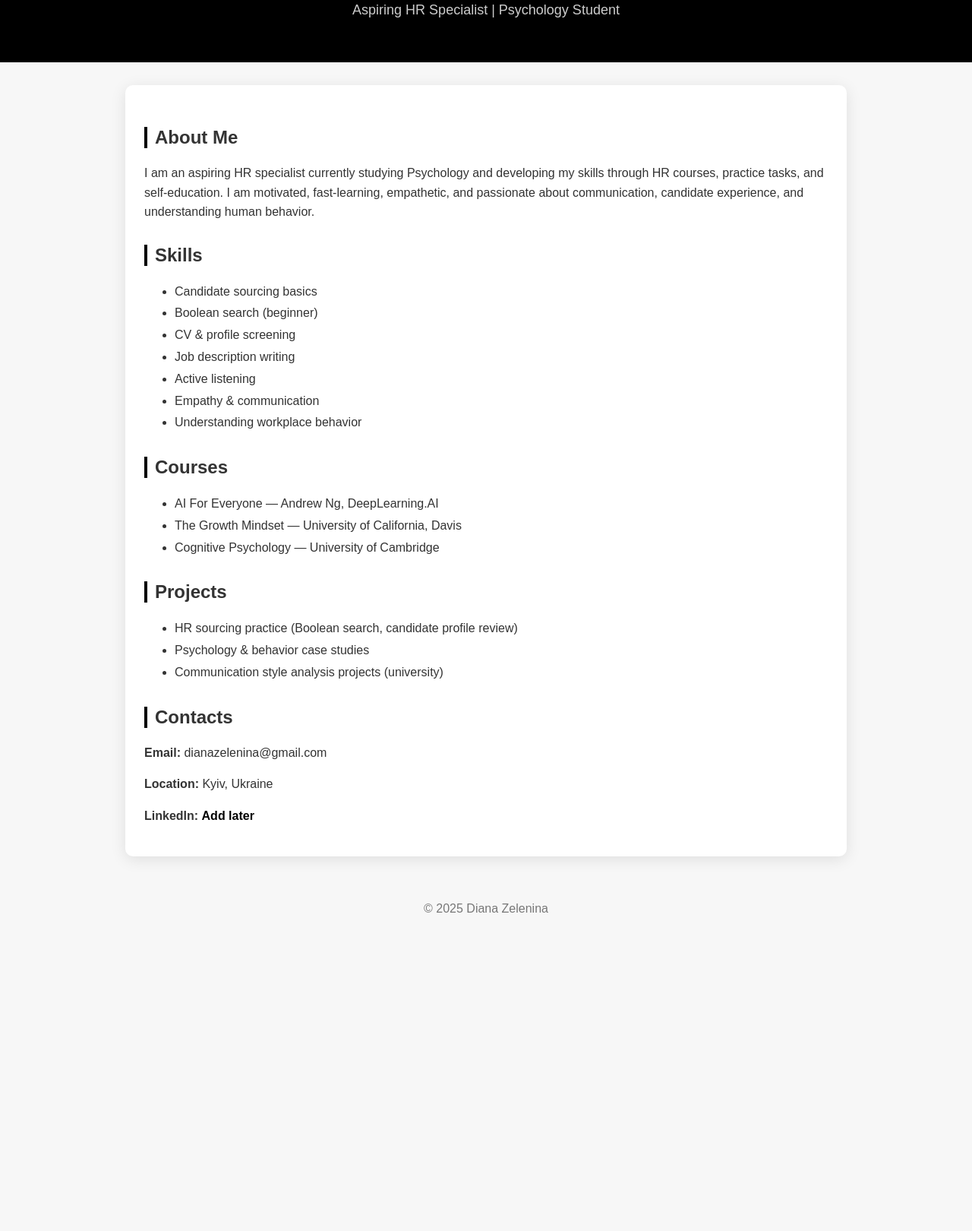
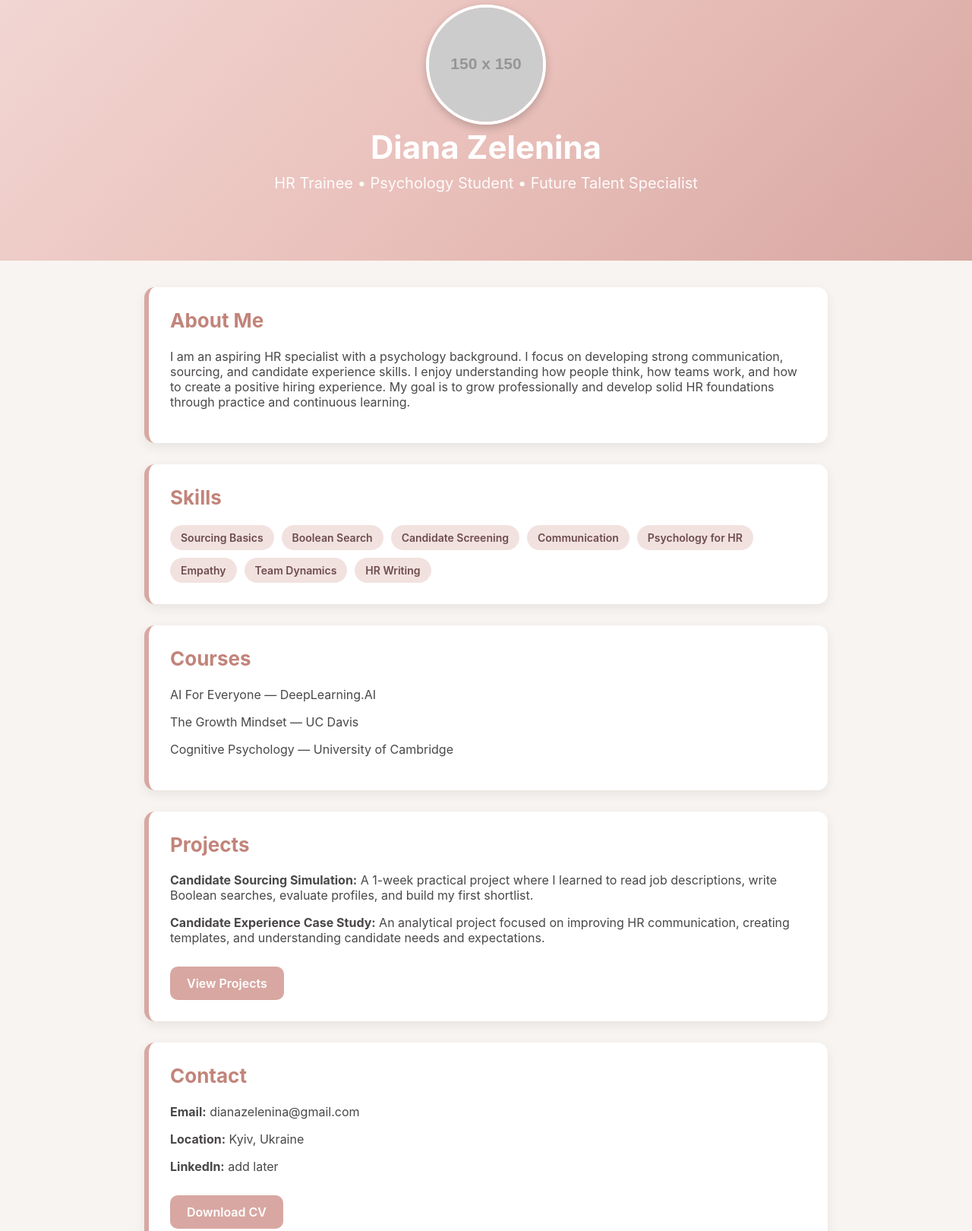
Before and after one commit to dianazelenina/diana-hr-portfolio, a plain HTML site: page index.html in a window 1280 px wide. Shown: the part 89-1709 px from the top of the page at 76% size. Before the commit the page ends 1314 px from the top, so only its background shows below. Drawn offline with Linux system fonts and the light colour scheme; placeholder pictures from the web are drawn by us.

Commit message:
Update index.html

```diff
--- a/index.html
+++ b/index.html
@@ -1,76 +1,107 @@
+
 <!DOCTYPE html>
 <html lang="en">
 <head>
-    <meta charset="UTF-8">
-    <meta name="viewport" content="width=device-width, initial-scale=1.0">
-    <title>Diana Zelenina – HR Trainee Portfolio</title>
+    <meta charset="UTF-8" />
+    <meta name="viewport" content="width=device-width, initial-scale=1.0" />
+    <title>Diana Zelenina – HR Portfolio</title>
     <style>
         body {
-            background-color: #f7f7f7;
-            font-family: Arial, sans-serif;
             margin: 0;
-            padding: 0;
-            color: #333;
+            font-family: "Inter", Arial, sans-serif;
+            background-color: #f8f4f1; /* beige */
+            color: #4a4747;
         }
 
+        /* HEADER */
         header {
-            background-color: #000;
-            color: #fff;
-            padding: 40px 20px;
+            background: linear-gradient(135deg, #f2d8d5, #eac1bc, #d8a7a1);
+            padding: 70px 20px;
             text-align: center;
+            color: white;
+        }
+        header h1 {
+            margin: 0;
+            font-size: 42px;
+            font-weight: 700;
+        }
+        header p {
+            opacity: 0.95;
+            font-size: 20px;
+            margin-top: 10px;
         }
 
-        header h1 {
-            margin: 0;
-            font-size: 36px;
-            letter-spacing: 1px;
+        .photo {
+            width: 150px;
+            height: 150px;
+            border-radius: 50%;
+            margin-top: 25px;
+            object-fit: cover;
+            border: 4px solid #ffffff;
+            box-shadow: 0 4px 12px rgba(0,0,0,0.2);
         }
 
-        header p {
-            margin-top: 10px;
-            font-size: 18px;
-            color: #ccc;
+        /* GENERAL CONTAINER */
+        .container {
+            width: 92%;
+            max-width: 900px;
+            margin: 35px auto;
         }
 
-        .container {
-            width: 90%;
-            max-width: 900px;
-            margin: 30px auto;
-            background: #fff;
-            padding: 25px;
-            border-radius: 10px;
-            box-shadow: 0 4px 20px rgba(0,0,0,0.1);
+        /* SECTION CARD */
+        .section {
+            background: #ffffff;
+            padding: 28px;
+            border-radius: 14px;
+            margin-bottom: 28px;
+            border-left: 6px solid #d8a7a1; /* rose gold accent */
+            box-shadow: 0 5px 15px rgba(0,0,0,0.07);
+        }
+        .section h2 {
+            margin-top: 0;
+            font-size: 26px;
+            color: #c2847a;
+            font-weight: 700;
         }
 
-        h2 {
-            border-left: 4px solid #000;
-            padding-left: 10px;
-            margin-top: 30px;
+        /* SKILLS TAGS */
+        .tags {
+            display: flex;
+            flex-wrap: wrap;
+            gap: 10px;
+            margin-top: 15px;
+        }
+        .tag {
+            padding: 8px 14px;
+            background-color: #f2e2df;
+            color: #6d4c4c;
+            border-radius: 20px;
+            font-size: 14px;
+            font-weight: 600;
         }
 
-        .section p {
-            line-height: 1.6;
+        /* BUTTON */
+        .btn {
+            display: inline-block;
+            padding: 12px 22px;
+            background-color: #d8a7a1;
+            color: white;
+            font-weight: 600;
+            border-radius: 10px;
+            text-decoration: none;
+            margin-top: 12px;
+            transition: 0.2s;
         }
-
-        ul {
-            line-height: 1.8;
+        .btn:hover {
+            background-color: #c98f88;
         }
 
         footer {
             text-align: center;
-            padding: 20px;
+            padding: 25px;
+            color: #8a8989;
+            font-size: 14px;
             margin-top: 40px;
-            color: #777;
-        }
-
-        a {
-            color: #000;
-            text-decoration: none;
-            font-weight: bold;
-        }
-
-        a:hover {
-            text-decoration: underline;
         }
     </style>
 </head>
@@ -78,63 +109,74 @@
 <body>
 
 <header>
+    <img src="https://via.placeholder.com/150" alt="Your Photo" class="photo" />
     <h1>Diana Zelenina</h1>
-    <p>Aspiring HR Specialist | Psychology Student</p>
+    <p>HR Trainee • Psychology Student • Future Talent Specialist</p>
 </header>
 
 <div class="container">
 
+    <!-- ABOUT ME -->
     <div class="section">
         <h2>About Me</h2>
         <p>
-            I am an aspiring HR specialist currently studying Psychology and developing my skills through
-            HR courses, practice tasks, and self-education. I am motivated, fast-learning, empathetic, and
-            passionate about communication, candidate experience, and understanding human behavior.
+            I am an aspiring HR specialist with a psychology background. I focus on developing strong communication,
+            sourcing, and candidate experience skills. I enjoy understanding how people think, how teams work, and how
+            to create a positive hiring experience. My goal is to grow professionally and develop solid HR foundations
+            through practice and continuous learning.
         </p>
     </div>
 
+    <!-- SKILLS -->
     <div class="section">
         <h2>Skills</h2>
-        <ul>
-            <li>Candidate sourcing basics</li>
-            <li>Boolean search (beginner)</li>
-            <li>CV & profile screening</li>
-            <li>Job description writing</li>
-            <li>Active listening</li>
-            <li>Empathy & communication</li>
-            <li>Understanding workplace behavior</li>
-        </ul>
+        <div class="tags">
+            <div class="tag">Sourcing Basics</div>
+            <div class="tag">Boolean Search</div>
+            <div class="tag">Candidate Screening</div>
+            <div class="tag">Communication</div>
+            <div class="tag">Psychology for HR</div>
+            <div class="tag">Empathy</div>
+            <div class="tag">Team Dynamics</div>
+            <div class="tag">HR Writing</div>
+        </div>
     </div>
 
+    <!-- COURSES -->
     <div class="section">
         <h2>Courses</h2>
-        <ul>
-            <li>AI For Everyone — Andrew Ng, DeepLearning.AI</li>
-            <li>The Growth Mindset — University of California, Davis</li>
-            <li>Cognitive Psychology — University of Cambridge</li>
-        </ul>
+        <p>AI For Everyone — DeepLearning.AI</p>
+        <p>The Growth Mindset — UC Davis</p>
+        <p>Cognitive Psychology — University of Cambridge</p>
     </div>
 
+    <!-- PROJECTS -->
     <div class="section">
         <h2>Projects</h2>
-        <ul>
-            <li>HR sourcing practice (Boolean search, candidate profile review)</li>
-            <li>Psychology & behavior case studies</li>
-            <li>Communication style analysis projects (university)</li>
-        </ul>
+        <p><strong>Candidate Sourcing Simulation:</strong>
+        A 1-week practical project where I learned to read job descriptions, write Boolean searches,
+        evaluate profiles, and build my first shortlist.</p>
+
+        <p><strong>Candidate Experience Case Study:</strong>
+        An analytical project focused on improving HR communication, creating templates, and understanding
+        candidate needs and expectations.</p>
+
+        <a href="#" class="btn">View Projects</a>
     </div>
 
+    <!-- CONTACT -->
     <div class="section">
-        <h2>Contacts</h2>
-        <p><b>Email:</b> dianazelenina@gmail.com</p>
-        <p><b>Location:</b> Kyiv, Ukraine</p>
-        <p><b>LinkedIn:</b> <a href="#">Add later</a></p>
+        <h2>Contact</h2>
+        <p><strong>Email:</strong> dianazelenina@gmail.com</p>
+        <p><strong>Location:</strong> Kyiv, Ukraine</p>
+        <p><strong>LinkedIn:</strong> add later</p>
+        <a href="#" class="btn">Download CV</a>
     </div>
 
 </div>
 
 <footer>
-    © 2025 Diana Zelenina
+    © 2025 Diana Zelenina — HR Portfolio
 </footer>
 
 </body>
```
